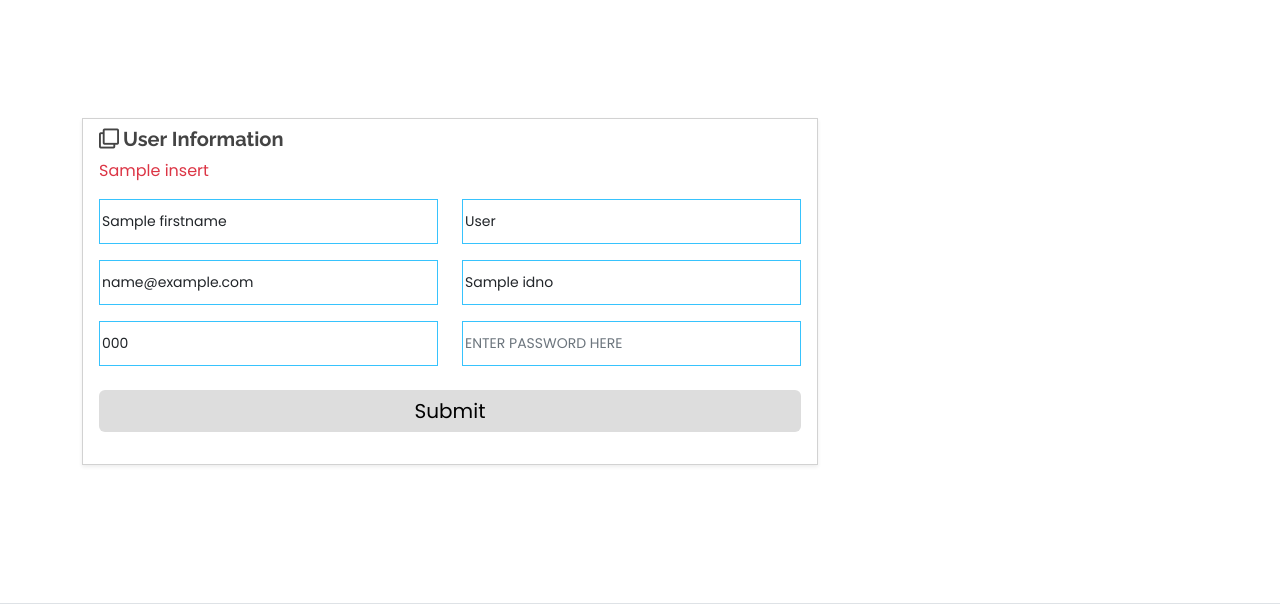
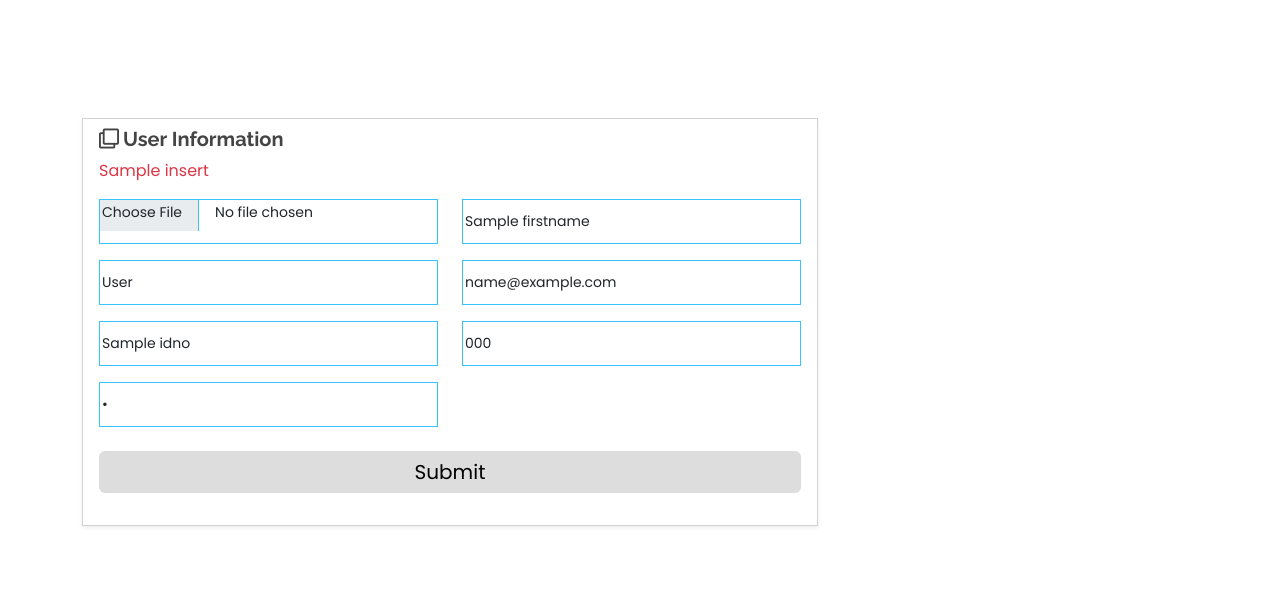
Before and after one commit to LabGich/German-School, a CodeIgniter 4 app: the page made by app/Views/Getuser.php in a window 1280 px wide. Shown: the part 313-917 px from the top of the page. Run offline with PHP 8.4 and a stand-in for CodeIgniter, Linux system fonts and the light colour scheme; the template is opened without the code that fills it: most values are stand-ins (such as "Sample title", 1, 10 or a date in 2020); some libraries are stand-ins or nearby versions.

Commit message:
file input added

```diff
--- a/app/Views/Getuser.php
+++ b/app/Views/Getuser.php
@@ -77,11 +77,14 @@
                                                                 <h3 class="mb-0"><i class="far fa-clone pr-1"></i>User Information</h3>
                                                             </div>
                                                             <div class="card-body pt-0">
-                                                               <form action="/UpdateUser" method="POST" role="form">
+                                                               <form action="/public/UpdateUser" method="POST" role="form">
                                                                 <p class="text-danger"><?= $insert?$insert:""?></p>
                                                                 <div class="row">
                                                                     <?php
                                                                         foreach ($users as $row){ ?>
+                                                                        <div class="col-md-6 col-sm-12 form-group mt-3 mt-md-0">
+                                                                    <input type="file" name="profileimg" id="profileimg" class="form-control form-control-lg"  accept="image/*">
+                                                                    </div>
                                                                     <div class="col-md-6 col-sm-12 form-group mt-3 mt-md-0">
                                                                     <input type="text" class="form-control" name="firstname" id="firstname" placeholder="ENTER FIRSTNAME " value="<?= $row['FIRSTNAME'] ?>" required>
                                                                     <input type="hidden" class="form-control" name="userid" id="userid"  value="<?= $row['USERID'] ?>" required>
@@ -99,7 +102,7 @@
                                                                     <input type="text" class="form-control" name="telephoneno" id="telephoneno" placeholder="ENTER ID NUMBER" value="<?= $row['PHONENUM'] ?>" required>
                                                                     </div>
                                                                     <div class="col-md-6 col-sm-12 form-group mt-3 mt-md-0">
-                                                                    <input type="password" class="form-control" name="password" id="password" placeholder="ENTER PASSWORD HERE" required>
+                                                                    <input type="password" class="form-control" name="password" id="password" value="<?= $row['PASSWORD'] ?>" placeholder="ENTER PASSWORD HERE" required>
                                                                     </div>
                                                                 </div>
                                                                 <?php
```
